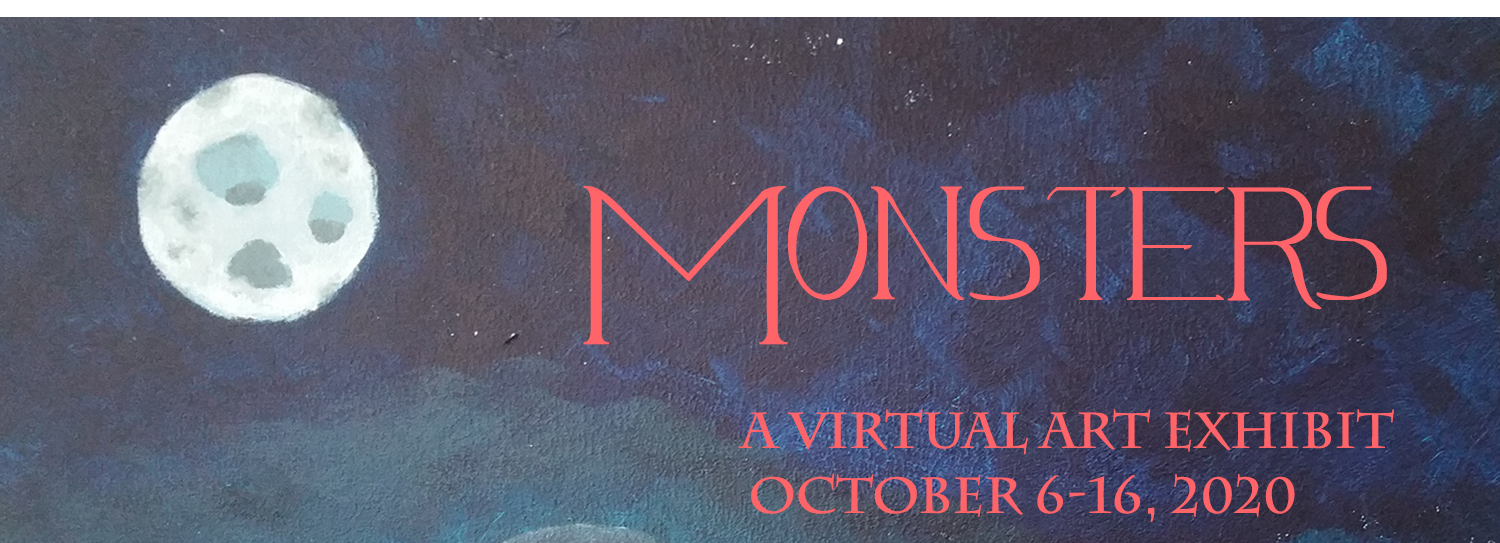
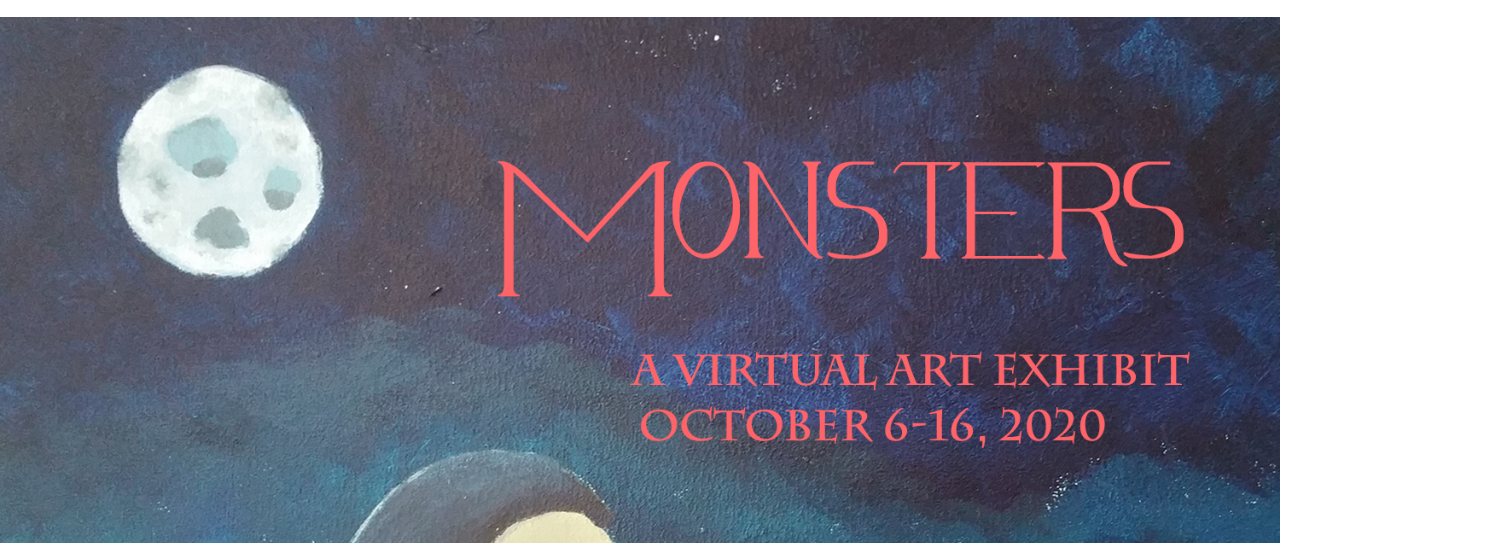
Before and after one commit to ninzhan/gallery_pamelahanks_com, a plain HTML site: page index.html in a window 1280 px wide. Shown: the part 257-800 px from the top of the page, 1500 px wide, since content can reach past the window. Drawn offline with Linux system fonts and the light colour scheme.

Commit message:
Update index.html
I changed the style on the image to : style="max-width:100%;height:auto;"

```diff
--- a/index.html
+++ b/index.html
@@ -9,7 +9,7 @@
 
     <h2 style="text-align:center; padding: 10px; margin: 0">  <br/>
       <h1 style="text-align:center; padding: 10px; margin-bottom:20px; margin-top:0">Save the Date a new Virtual Art Exhibit is coming!</h1> </h2>
-    <div style="text-align:center"> <img src="Monsters announcement 72 dpi.jpg"></img></div>
+    <div style="text-align:center"> <img src="Monsters announcement 72 dpi.jpg" style="max-width:100%;height:auto;"></img></div>
     <div class = "body">
       <h3 style="text-align:center; padding: 10px; margin-bottom:20px; margin-top:0">The Exhibit opens at 11 am EDT on Tuesday October 6, 2020.
         You can join the facebook live event on my  <a href="https://www.facebook.com/pamela.hanks.31/">Facebook Page</a>
```
